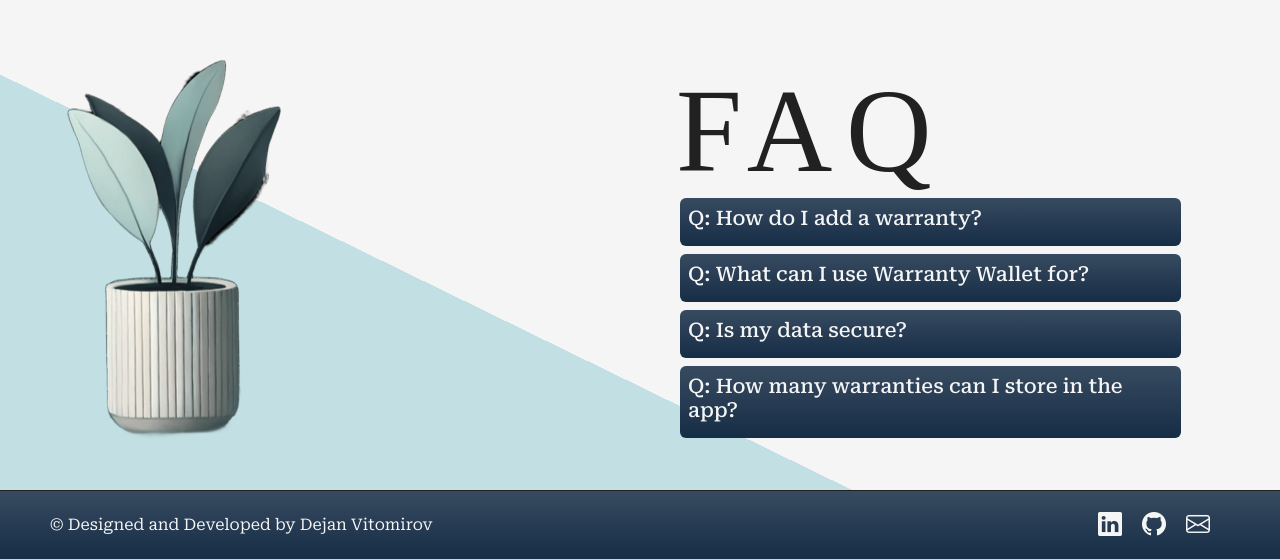
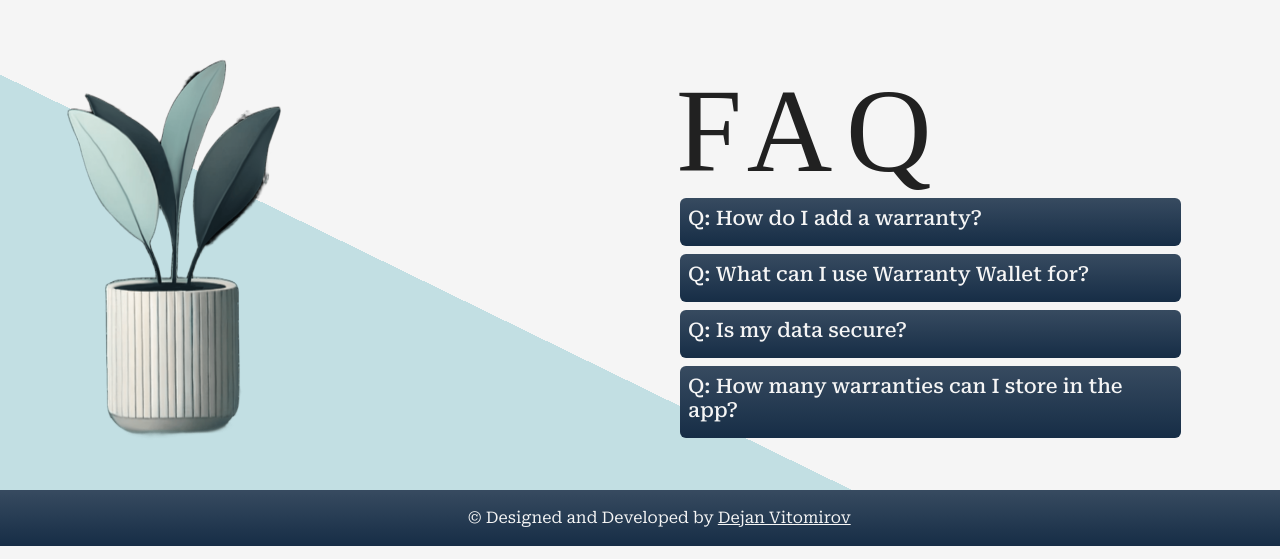
Before and after one commit to Vitomirov/warranty-wallet, a React (Vite) app in the folder src/frontend/: page / in a window 1280 px wide. Shown: the part 2573-3132 px from the top of the page. Built offline with nearby package versions, Linux system fonts and the light colour scheme; a web font is replaced by a local one.

Commit message:
Update footer and deploy.yml

```diff
--- a/src/frontend/components/Footer.jsx
+++ b/src/frontend/components/Footer.jsx
@@ -1,47 +1,23 @@
 import React from "react";
 
-function Footer() {
-  const handleMailClick = () => {
-    window.open("mailto:dejan.vitomirov@gmail.com", "_target");
-  };
-  const handleGitHubClick = () => {
-    window.open("https://github.com/Vitomirov", "_target");
-  };
-  const handleLinkedinClick = () => {
-    window.open("https://www.linkedin.com/in/dejan-vitomirov/", "_target");
-  };
-
+const Footer = () => {
   return (
-    <footer className="bg-gradient border-top border-dark py-3">
-      <div className="container-fluid">
-        <div className="d-flex flex-column flex-md-row justify-content-between align-items-center text-center text-md-start">
-          <p className="footer-copy mb-2 mb-md-0">
-            &copy; Designed and Developed by Dejan Vitomirov
-          </p>
-          <div className="me-lg-5">
-            <span
-              onClick={handleLinkedinClick}
-              style={{ cursor: "pointer", margin: "0 10px" }}
-            >
-              <i className="bi bi-linkedin social-icon"></i>
-            </span>
-            <span
-              onClick={handleGitHubClick}
-              style={{ cursor: "pointer", margin: "0 10px" }}
-            >
-              <i className="bi bi-github social-icon"></i>
-            </span>
-            <span
-              onClick={handleMailClick}
-              style={{ cursor: "pointer", margin: "0 10px" }}
-            >
-              <i className="bi bi-envelope social-icon"></i>
-            </span>
-          </div>
-        </div>
+    <footer className="bg-gradient py-3">
+      <div className="d-flex justify-content-center align-items-center w-100">
+        <p className="footer-copy mb-2 mb-md-0 text-center">
+          &copy; Designed and Developed by{" "}
+          <a
+            className="text-decoration-underline text-white"
+            href="https://portfolio.devitowarranty.xyz/"
+            target="_blank"
+            rel="noopener noreferrer"
+          >
+            Dejan Vitomirov
+          </a>
+        </p>
       </div>
     </footer>
   );
-}
+};
 
 export default Footer;
```
